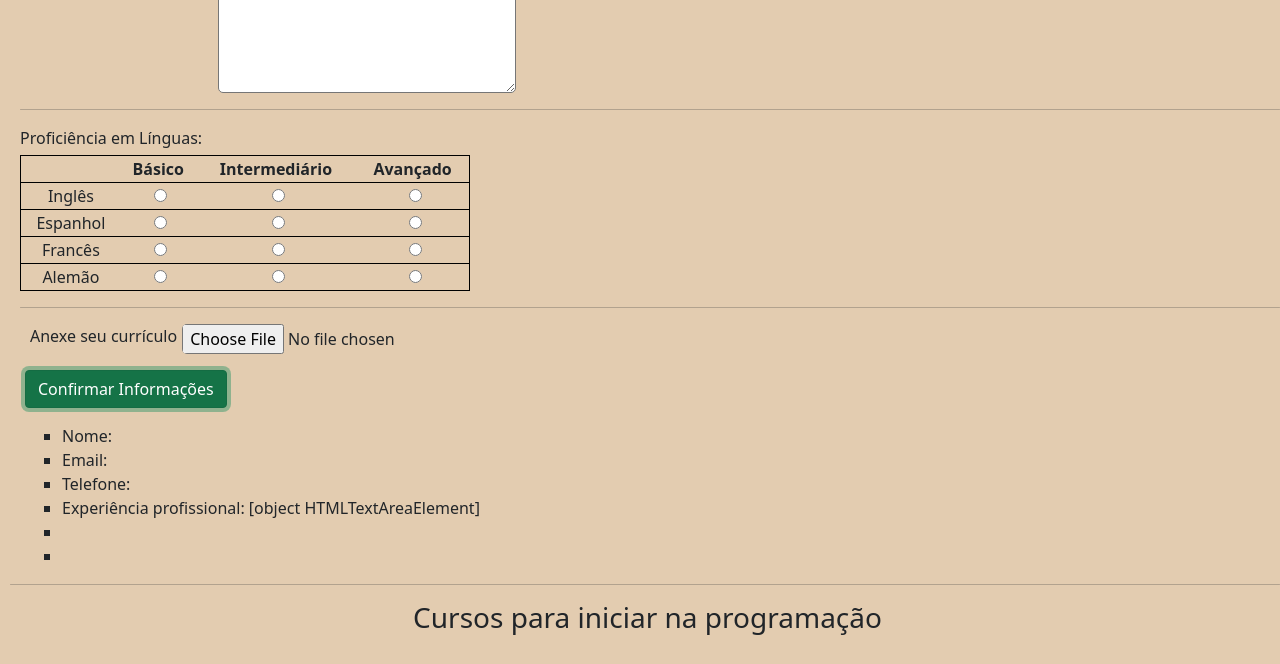
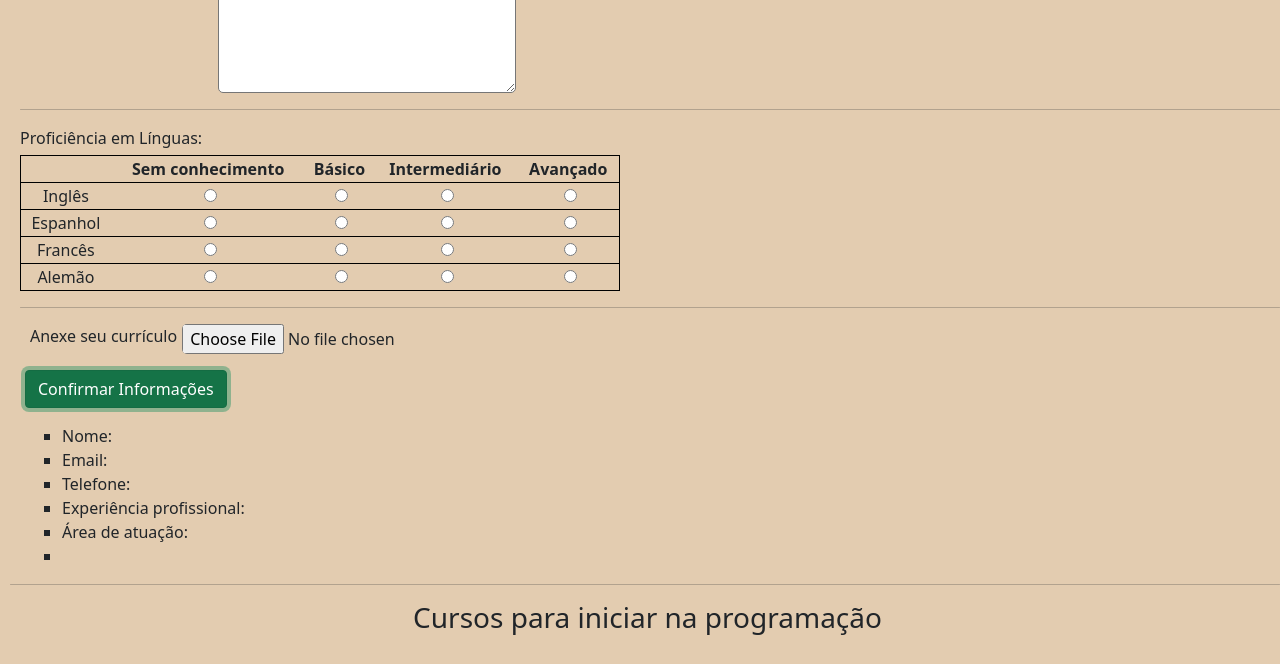
Before and after one commit to MarcoAntonioLeal/Projetos-finalizados, a plain HTML site: page projeto_ideas_academy/index.html in a window 1280 px wide. Both pictures are taken after a click on the button "Confirmar Informações". Shown: the part 585-1249 px from the top of the page. Drawn offline with nearby package versions, Linux system fonts and the light colour scheme.

Commit message:
atualizando projeto

```diff
--- a/projeto_ideas_academy/index.html
+++ b/projeto_ideas_academy/index.html
@@ -59,6 +59,7 @@
                 <thead>
                     <tr>
                         <th></th>
+                        <th>Sem conhecimento</th>
                         <th>Básico</th>
                         <th>Intermediário</th>
                         <th>Avançado</th>
@@ -67,24 +68,28 @@
                 <tbody>
                     <tr>
                         <td>Inglês</td>
+                        <td><input type="radio" name="ingles" id="semConhecimento"></td>
                         <td><input type="radio" name="ingles" id="basico"></td>
                         <td><input type="radio" name="ingles" id="intermediario"></td>
                         <td><input type="radio" name="ingles" id="avancado"></td>
                     </tr>
                     <tr>
                         <td>Espanhol</td>
+                        <td><input type="radio" name="espanhol" id="semConhecimento"></td>
                         <td><input type="radio" name="espanhol" id="basico"></td>
                         <td><input type="radio" name="espanhol" id="intermediario"></td>
                         <td><input type="radio" name="espanhol" id="avancado"></td>
                     </tr>
                     <tr>
                         <td>Francês</td>
+                        <td><input type="radio" name="frances" id="semConhecimento"></td>
                         <td><input type="radio" name="frances" id="basico"></td>
                         <td><input type="radio" name="frances" id="intermediario"></td>
                         <td><input type="radio" name="frances" id="avancado"></td>
                     </tr>
                     <tr>
                         <td>Alemão</td>
+                        <td><input type="radio" name="alemao" id="semConhecimento"></td>
                         <td><input type="radio" name="alemao" id="basico"></td>
                         <td><input type="radio" name="alemao" id="intermediario"></td>
                         <td><input type="radio" name="alemao" id="avancado"></td>
--- a/projeto_ideas_academy/script.js
+++ b/projeto_ideas_academy/script.js
@@ -4,12 +4,15 @@ const email = document.querySelector('#email')
 const telefone = document.querySelector('#telefone')
 const xpAdc = document.querySelector('#infoAdicionais')
 
-const areaAtuacao = document.querySelectorAll('#area')
-areaAtuacao.forEach((element) => {
+let areaAtuacao = ''
+document.querySelectorAll('#area').forEach((element) => {
     element.addEventListener('click', (evento) => {
-        evento.currentTarget.value
+        areaAtuacao += evento.currentTarget.value
     })
 })
+
+let idiomas = ''
+//document.querySelectorAll('#')
 
 
 //botão
@@ -51,8 +54,15 @@ botao.addEventListener('click', () => {
     listaTelefone.innerText = 'Telefone: ' + telefone.value
 
     ulPrincipal.appendChild(listaExperiencia)
-    listaExperiencia.innerText = 'Experiência profissional: ' + xpAdc
+    listaExperiencia.innerText = 'Experiência profissional: ' + xpAdc.value
 
     ulPrincipal.appendChild(listaAtuacao)
+    listaAtuacao.innerText = 'Área de atuação: ' + areaAtuacao
+
+
     ulPrincipal.appendChild(listaLinguas)
+
+    nome.value = ''
+    email.value = ''
+    telefone.value = ''
 })
--- a/projeto_ideas_academy/style.css
+++ b/projeto_ideas_academy/style.css
@@ -22,7 +22,7 @@ select {
 table {
     border: 1px solid black;
     margin-top: 5px;
-    width: 450px;
+    width: 600px;
     text-align: center;
     margin-left: 0px;
 }
```
